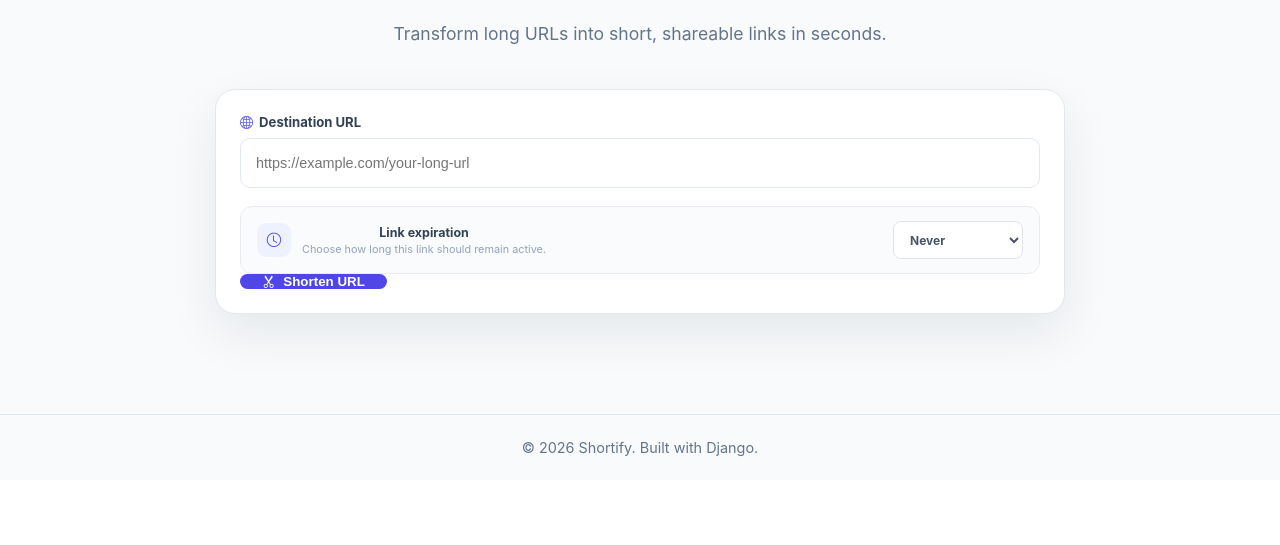
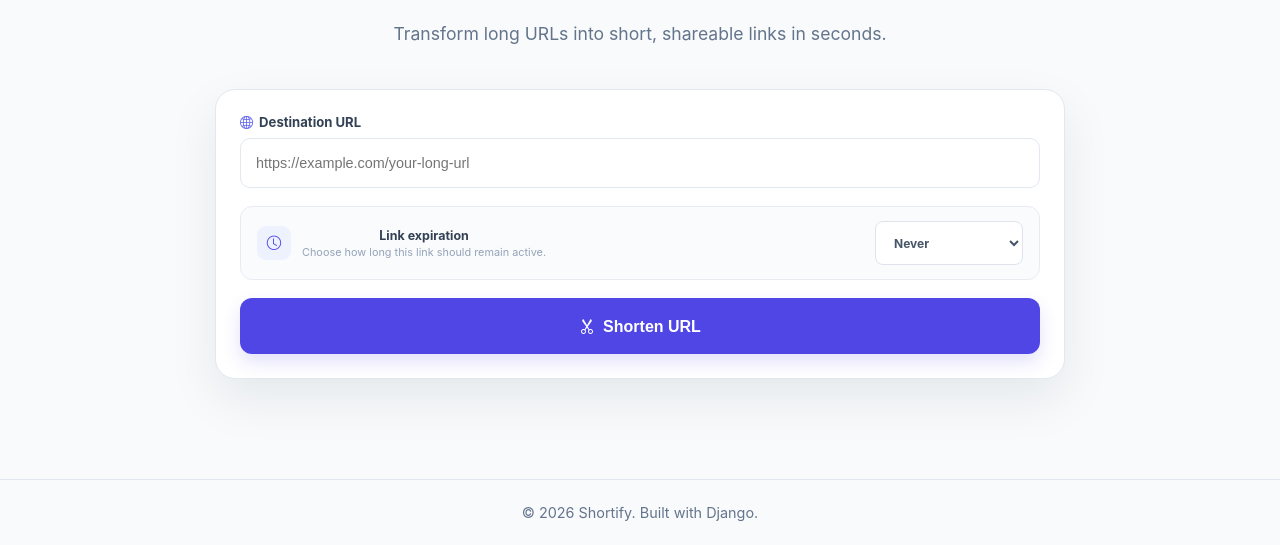
Before and after one commit to pokhrelsamir/Shortify, a Django app: page / in a window 1280 px wide. Shown: the part 384-929 px from the top of the page. Before the commit the page ends 841 px from the top, so only its background shows below. Run offline with Django 5.2, Linux system fonts and the light colour scheme.

Commit message:
Style CSS code change forw home

```diff
--- a/links/static/links/css/style.css
+++ b/links/static/links/css/style.css
@@ -190,6 +190,7 @@ h1 span {
 .shorten-button {
     display: flex;
     align-items: center;
+    justify-content: center;
     gap: 8px;
 
     padding: 0 22px;
@@ -206,8 +207,42 @@ h1 span {
 }
 
 
+.shortener-card .expiration-wrapper + .shorten-button {
+    width: 100%;
+    min-height: 56px;
+
+    margin-top: 18px;
+    padding: 15px 22px;
+
+    font-size: 1rem;
+    font-weight: 750;
+    line-height: 1.2;
+
+    box-shadow:
+        0 8px 18px rgba(79, 70, 229, 0.16);
+
+    transition:
+        background 0.2s ease,
+        transform 0.2s ease,
+        box-shadow 0.2s ease;
+}
+
+
 .shorten-button:hover {
     background: #4338ca;
+}
+
+
+.shortener-card .expiration-wrapper + .shorten-button:hover {
+    transform: translateY(-1px);
+
+    box-shadow:
+        0 10px 22px rgba(79, 70, 229, 0.22);
+}
+
+
+.shortener-card .expiration-wrapper + .shorten-button:active {
+    transform: translateY(0);
 }
 
 
@@ -2049,11 +2084,11 @@ h1 span {
 
 
 .expiration-select {
-    min-width: 130px;
-
-    height: 38px;
-
-    padding: 0 34px 0 12px;
+    min-width: 148px;
+
+    min-height: 44px;
+
+    padding: 10px 40px 10px 14px;
 
     border: 1px solid #dfe4ec;
 
@@ -2069,6 +2104,7 @@ h1 span {
 
     font-size: 0.75rem;
     font-weight: 650;
+    line-height: 1.25;
 
     cursor: pointer;
 
@@ -3026,7 +3062,8 @@ select:focus-visible {
     }
 
     .expiration-select {
-        min-height: 42px;
+        min-height: 48px;
+        padding: 12px 40px 12px 14px;
     }
 
 
```
